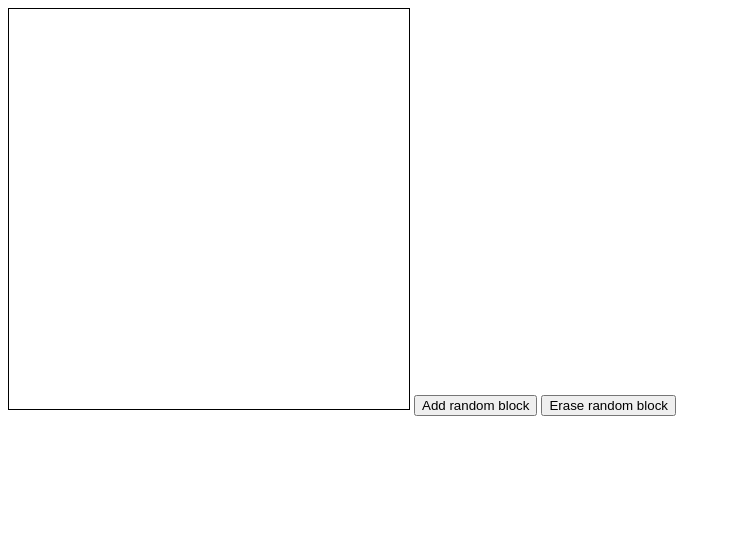
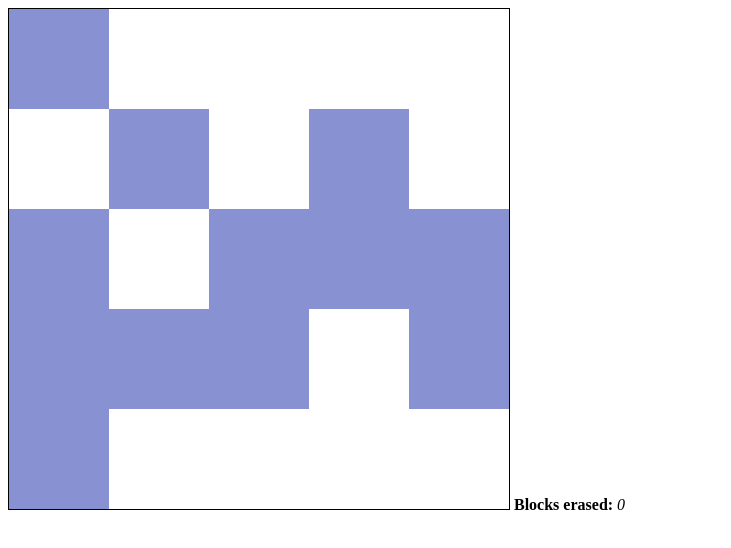
Before and after one commit to fredrb/canvas-grid-block, a plain HTML site: page index.html in a window 1280 px wide. Shown: the whole page, without its empty margins (0-731 px from the left). Drawn offline with Linux system fonts and the light colour scheme.

Commit message:
block count

```diff
--- a/index.html
+++ b/index.html
@@ -2,12 +2,11 @@
 <html>
 <body>
 
-<canvas id="grid" width="400" height="400" style="border:1px solid #000000;">
+<canvas id="grid" width="500" height="500" style="border:1px solid #000000;">
   Your browser does not support the HTML5 canvas tag.
 </canvas>
 
-<button onclick="onAddRandomClick()">Add random block</button>
-<button onclick="onEraseRandomClick()">Erase random block</button>
+<b>Blocks erased: </b><i id="blocks-count"></i>
 
 <script src="js/grid.js"></script>
 <script src="js/ui.js"></script>
--- a/js/grid.js
+++ b/js/grid.js
@@ -7,6 +7,7 @@ var Block = function(x, y) {
 
 var Grid = function() {
   this.canvas = document.getElementById("grid");
+  this.erased = 0;
   this._initailizeGrid();
 }
 
@@ -19,10 +20,11 @@ function getMousePosition(canvas, event) {
 };
 
 Grid.prototype._initailizeGrid = function() {
+  var self = this;
   this.unfilled = [];
   this.filled = [];
-  for(var row = 0; row < 4; row++) {
-    for(var column = 0; column < 4; column++) {
+  for(var row = 0; row < 5; row++) {
+    for(var column = 0; column < 5; column++) {
       var block = new Block(row*100, column*100)
       this.unfilled.push(block);
     }
@@ -34,9 +36,31 @@ Grid.prototype._initailizeGrid = function() {
     if (block != null) {
       var context = this.getContext("2d");
       context.clearRect(block.x, block.y, block.LENGTH, block.WIDTH);
+      grid.blockErased();
       grid.unfilled.push(block);
     }
   }, false);
+
+  this.autoDraw(450);
+  this.updateScreen();
+}
+
+Grid.prototype.blockErased = function() {
+  this.erased += 1;
+  this.updateScreen();
+}
+
+Grid.prototype.updateScreen = function() {
+  document.getElementById("blocks-count").innerHTML = this.erased;
+}
+
+Grid.prototype.autoDraw = function(time) {
+  var self = this;
+  if (this.unfilled.length > 0)
+    self.drawRandomBlock();
+  setTimeout(function() {
+    self.autoDraw(time);
+  }, time);
 }
 
 Grid.prototype.popFilledFrom = function (clickedX, clickedY) {
```
